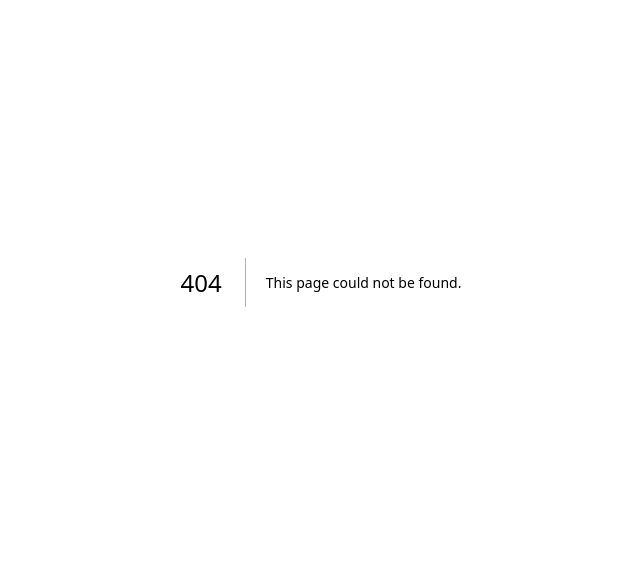
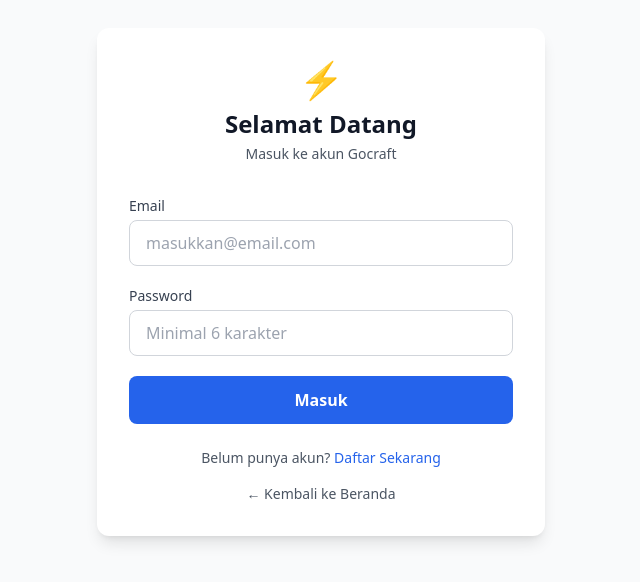
Before and after one commit to elnomic/gocraft, a Next.js app: page /auth/login in a window 1280 px wide. Before the commit this address had no page. Shown: the part 118-700 px from the top of the page, without its empty margins (319-959 px from the left). Built offline with nearby package versions, Linux system fonts and the light colour scheme.

Commit message:
Implement login page with authentication logic
This component handles user login, including form state management, error handling, and redirection based on user role.

```diff
--- /dev/null
+++ b/app/auth/login/page.tsx
@@ -0,0 +1,127 @@
+'use client'
+
+import { useState } from 'react'
+import { useRouter } from 'next/navigation'
+import { createClient } from '@/lib/supabase/client'
+import Link from 'next/link'
+
+export default function Login() {
+  const router = useRouter()
+  const [form, setForm] = useState({
+    email: '',
+    password: ''
+  })
+  const [loading, setLoading] = useState(false)
+  const [error, setError] = useState('')
+
+  const handleSubmit = async (e: React.FormEvent) => {
+    e.preventDefault()
+    setLoading(true)
+    setError('')
+
+    try {
+      const supabase = createClient()
+
+      const { data, error: signInError } = await supabase.auth.signInWithPassword({
+        email: form.email,
+        password: form.password
+      })
+
+      if (signInError) throw signInError
+
+      if (data.user) {
+        // Cek apakah user adalah pekerja
+        const { data: profile } = await supabase
+          .from('profiles')
+          .select('is_worker')
+          .eq('id', data.user.id)
+          .single()
+
+        // Redirect berdasarkan role
+        if (profile?.is_worker) {
+          router.push('/worker/dashboard')
+        } else {
+          router.push('/dashboard')
+        }
+      }
+
+    } catch (error: any) {
+      setError(error.message || 'Login gagal')
+    } finally {
+      setLoading(false)
+    }
+  }
+
+  return (
+    <div className="min-h-screen bg-gray-50 flex items-center justify-center p-4">
+      <div className="max-w-md w-full bg-white rounded-xl shadow-lg p-8">
+        {/* Logo */}
+        <div className="text-center mb-8">
+          <div className="text-4xl mb-2">⚡</div>
+          <h1 className="text-2xl font-bold text-gray-900">Selamat Datang</h1>
+          <p className="text-gray-600 text-sm mt-1">Masuk ke akun Gocraft</p>
+        </div>
+
+        {/* Error Message */}
+        {error && (
+          <div className="bg-red-50 border border-red-200 text-red-700 p-4 rounded-lg mb-4 text-sm">
+            {error}
+          </div>
+        )}
+
+        {/* Form */}
+        <form onSubmit={handleSubmit} className="space-y-5">
+          <div>
+            <label className="block text-sm font-medium text-gray-700 mb-1">
+              Email
+            </label>
+            <input
+              type="email"
+              required
+              className="w-full px-4 py-2.5 border border-gray-300 rounded-lg focus:ring-2 focus:ring-blue-500 focus:border-transparent transition"
+              placeholder="masukkan@email.com"
+              value={form.email}
+              onChange={(e) => setForm({...form, email: e.target.value})}
+            />
+          </div>
+
+          <div>
+            <label className="block text-sm font-medium text-gray-700 mb-1">
+              Password
+            </label>
+            <input
+              type="password"
+              required
+              className="w-full px-4 py-2.5 border border-gray-300 rounded-lg focus:ring-2 focus:ring-blue-500 focus:border-transparent transition"
+              placeholder="Minimal 6 karakter"
+              value={form.password}
+              onChange={(e) => setForm({...form, password: e.target.value})}
+            />
+          </div>
+
+          <button
+            type="submit"
+            disabled={loading}
+            className="w-full bg-blue-600 text-white py-3 rounded-lg font-semibold hover:bg-blue-700 transition disabled:opacity-50 disabled:cursor-not-allowed"
+          >
+            {loading ? 'Memproses...' : 'Masuk'}
+          </button>
+        </form>
+
+        {/* Footer */}
+        <div className="mt-6 text-center text-sm text-gray-600">
+          Belum punya akun?{' '}
+          <Link href="/auth/register" className="text-blue-600 hover:underline font-medium">
+            Daftar Sekarang
+          </Link>
+        </div>
+
+        <div className="mt-4 text-center text-sm text-gray-600">
+          <Link href="/" className="hover:underline">
+            ← Kembali ke Beranda
+          </Link>
+        </div>
+      </div>
+    </div>
+  )
+        }
```
